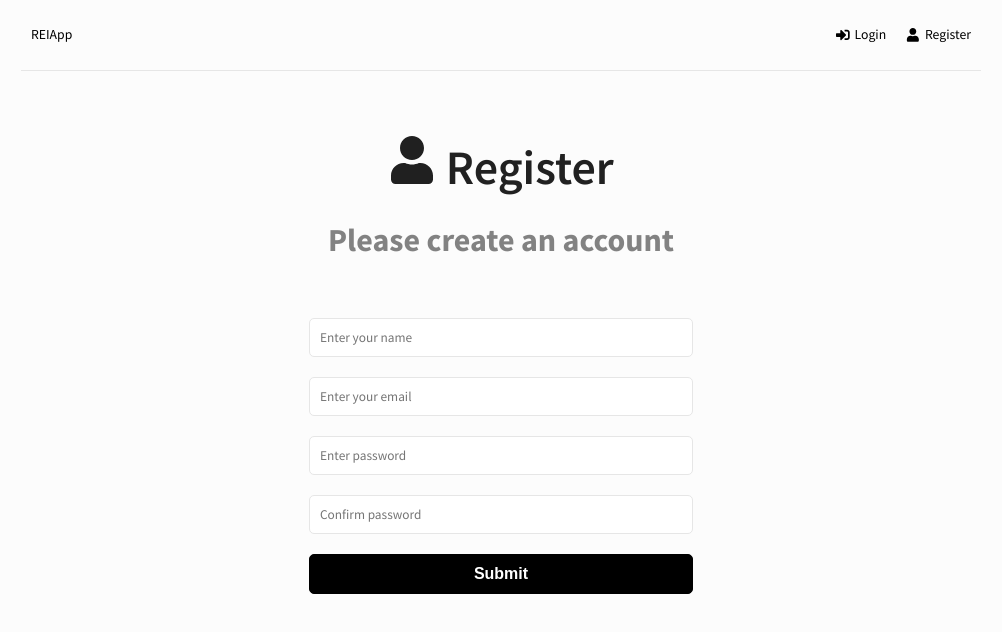
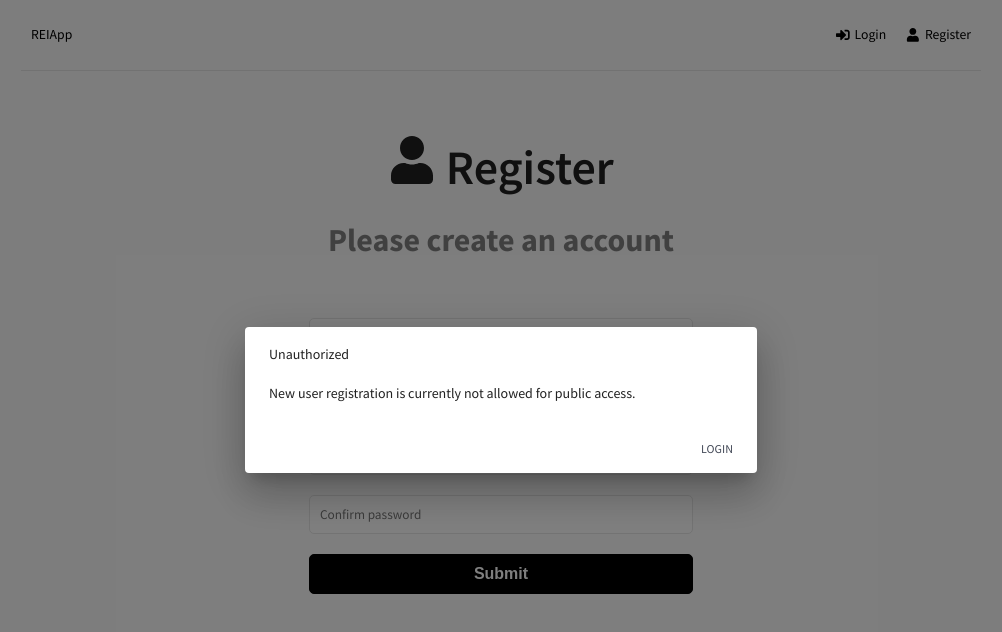
Before and after one commit to JackStrick/REIAPP, a React (Create React App) app in the folder client/: page /register in a window 1280 px wide. Shown: the top 632 px of the page, without its empty margins (139-1141 px from the left). Built offline with nearby package versions, Linux system fonts and the light colour scheme.

Commit message:
Update AlertPop to be modular. Remove public reg.

```diff
--- a/client/src/components/Misc/AlertPop.jsx
+++ b/client/src/components/Misc/AlertPop.jsx
@@ -7,7 +7,7 @@ import Button from '@mui/material/Button';
 
 
 
-function AlertPop({ open }) {
+function AlertPop({ open, linkTo, buttonText, title, desc  }) {
 
     return (
         <Dialog open={open} PaperProps={{
@@ -16,13 +16,13 @@ function AlertPop({ open }) {
             margin: '16px',    // Adjust the margin as needed
             },
         }}>
-            <DialogTitle>No Properties Added</DialogTitle>
+            <DialogTitle>{title}</DialogTitle>
             <DialogContent>
-                <Typography variant="h6">Add properties to your favorites list to find deals</Typography>
+                <Typography variant="h6">{desc}</Typography>
             </DialogContent>
             <DialogActions>
-                <Button onClick={function () {window.location.href = `/leadfind`}} color="primary">
-                    Find Leads
+                <Button onClick={function () {window.location.href = linkTo}} color="primary">
+                    {buttonText}
                 </Button>
             </DialogActions>
         </Dialog>
--- a/client/src/pages/Dealme.jsx
+++ b/client/src/pages/Dealme.jsx
@@ -63,7 +63,7 @@ function Dealme() {
               </Select>
             </FormControl>
             :
-              <AlertPop open={true} />
+              <AlertPop open={true} linkTo={`/leadfind`} buttonText={"Find Leads"} title={"No Properties Added"} desc={"Add properties to your favorites list to find deals"} />
           }
 
           {userProperties.length > 0 && property ? (
--- a/client/src/pages/Register.jsx
+++ b/client/src/pages/Register.jsx
@@ -5,6 +5,7 @@ import { toast } from 'react-toastify'
 import { FaUser } from 'react-icons/fa'
 import {register, reset} from '../features/auth/authSlice'
 import Spinner from '../components/Misc/Spinner'
+import AlertPop from '../components/Misc/AlertPop'
 
 function Register() {
     const [formData, setFormData] = useState({
@@ -56,7 +57,7 @@ function Register() {
     const onSubmit = (e) => {
         e.preventDefault()
 
-        if(password !== password2){
+        /*if(password !== password2){
             toast.error('Passwords do not match')
         } else {
             const userData = {
@@ -65,7 +66,8 @@ function Register() {
                 password,
             }
             dispatch(register(userData))
-        }
+        }*/
+        toast.error('New user registration is currently not allowed for public access.')
     }
 
     if(isLoading) {
@@ -79,6 +81,8 @@ function Register() {
                 <FaUser /> Register
             </h1>
             <p>Please create an account</p>
+            <AlertPop open={true} linkTo={`/login`} buttonText={"Login"} title={"Unauthorized"} desc={"New user registration is currently not allowed for public access."}/>
+
         </section>
 
         <section className='form user-auth'>
```
